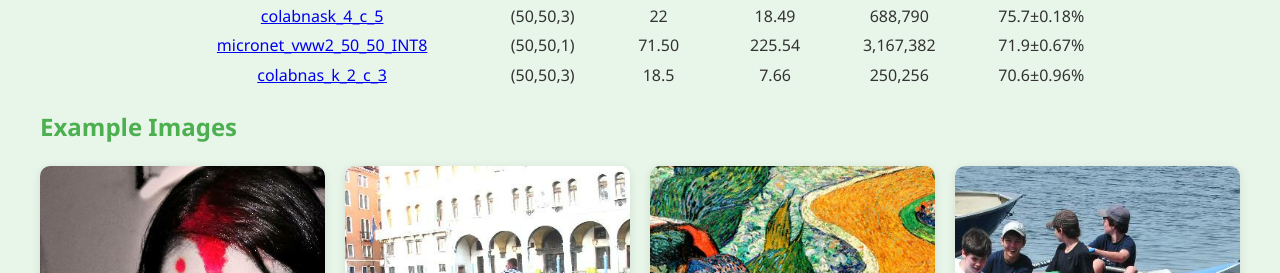
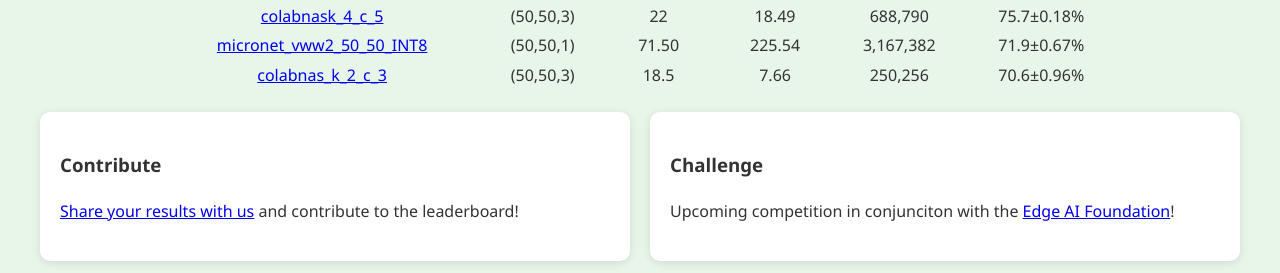
Before and after one commit to harvard-edge/Wake_Vision_Webpage, a plain HTML site: page index.html in a window 1280 px wide. Shown: the part 1374-1647 px from the top of the page. Drawn offline with Linux system fonts and the light colour scheme.

Commit message:
added advertisement for the challenge and contributions

```diff
--- a/index.html
+++ b/index.html
@@ -373,6 +373,16 @@
                 </tbody>
             </table>
         </p>
+        <div class="feature-grid">
+            <div class="feature-item fade-in">
+                <h3>Contribute</h3>
+                <p><a href="mailto:AndreaMattia.Garavagno@santannapisa.it">Share your results with us</a> and contribute to the leaderboard!</p>
+            </div>
+            <div class="feature-item fade-in">
+                <h3>Challenge</h3>
+                <p>Upcoming competition in conjunciton with the <a href="https://www.edgeaifoundation.org/">Edge AI Foundation</a>!</p>
+            </div>
+        </div>
         <h2></h2>
         <h2 class="fade-in">Example Images</h2>
         <div class="image-grid">
```
